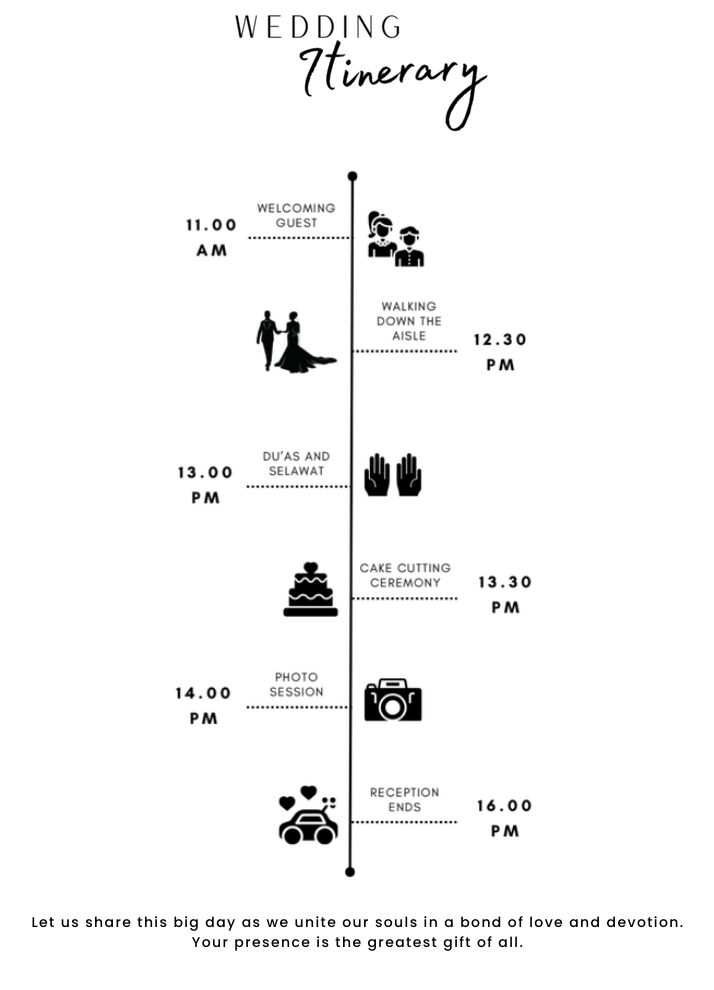
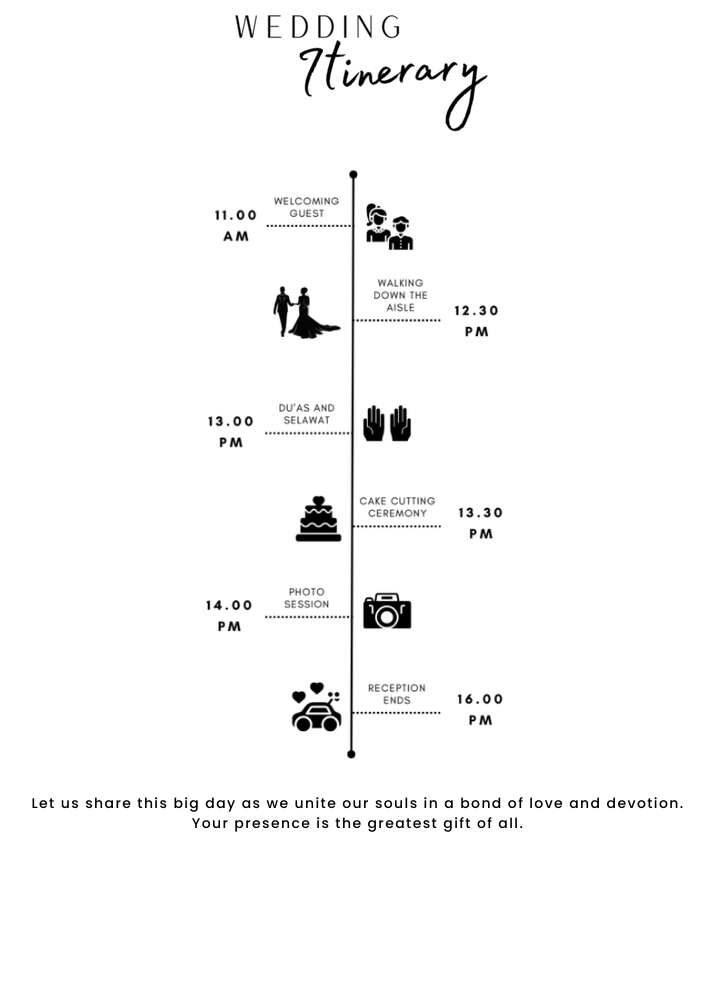
Before and after one commit to SeejayDev/SeejayDev.github.io, a plain HTML site: page index.html in a window 1280 px wide. Shown: the part 1798-2788 px from the top of the page, without its empty margins (282-996 px from the left). After the commit the page ends 2695 px from the top, so only its background shows below. Drawn offline with nearby package versions, Linux system fonts and the light colour scheme.

Commit message:
updated itenary size

```diff
--- a/index.html
+++ b/index.html
@@ -122,7 +122,7 @@
     <section class="flex flex-col items-center px-4 text-sm py-8 text-center poppins font-medium sm:space-y-8 tracking-widest">
       <img src="images/pg3header.png" />
 
-      <img src="images/pg3itenary.png" class="w-full max-w-sm"/>
+      <img src="images/pg3itenary.png" class="w-full max-w-xs"/>
 
       <div class="mt-8 pb-8">
         <p>Let us share this big day as we unite our souls in a bond of love and devotion.</p>
```
